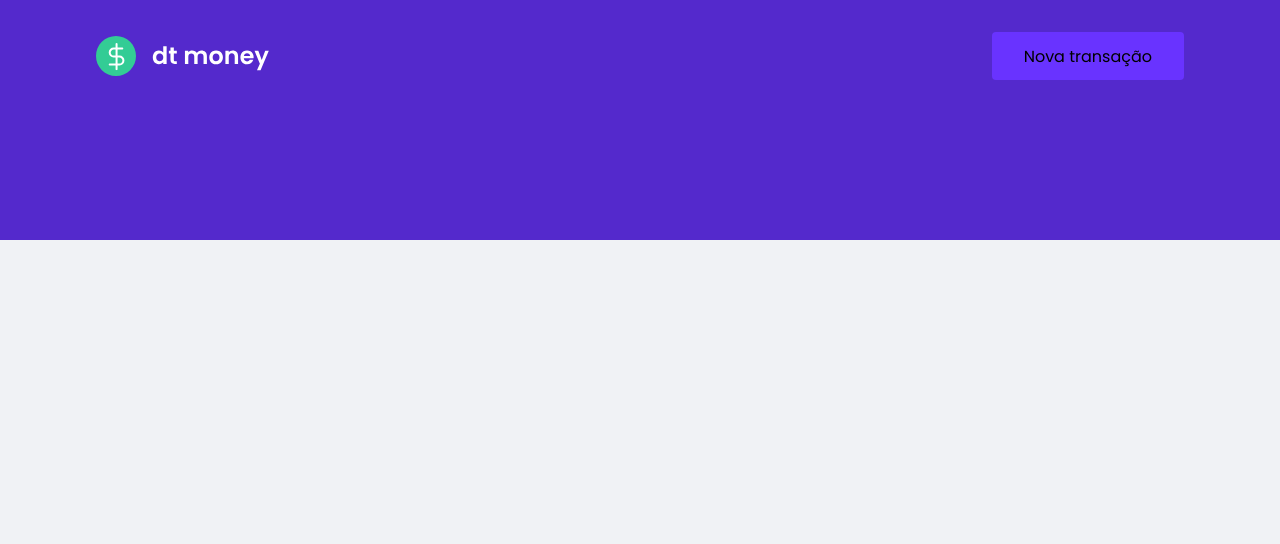
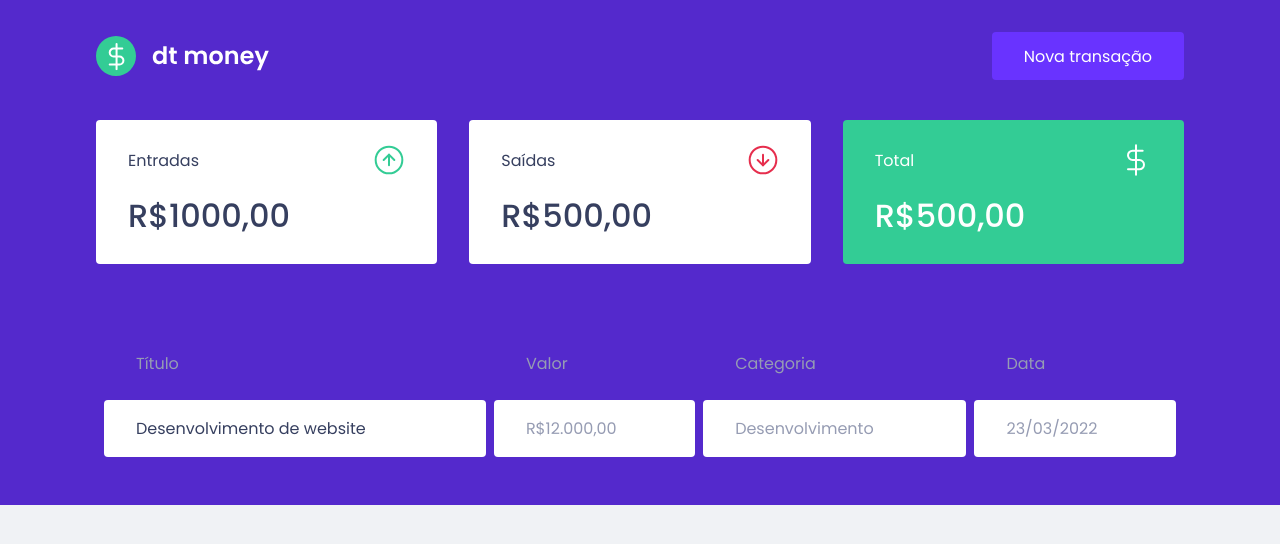
Before and after one commit to diogoizele/dtmoney, a React (Create React App) app: page / in a window 1280 px wide. Shown: the top 544 px of the page. Built offline with nearby package versions, Linux system fonts and the light colour scheme.

Commit message:
feat(header): adds dashboard component in header

```diff
--- a/src/components/header/header.styles.ts
+++ b/src/components/header/header.styles.ts
@@ -15,7 +15,7 @@
 
   button {
     font-size: 1rem;
-    color: var(--white);
+    color: var(--shape);
     background-color: var(--blue-light);
     border: none;
     padding: 0 2rem;
--- a/src/components/header/header.tsx
+++ b/src/components/header/header.tsx
@@ -1,4 +1,5 @@
 import logoImg from "assets/logo.svg";
+import { Dashboard } from "components/dashboard/dashboard";
 import { Container, Content } from "./header.styles";
 
 export const Header = () => {
@@ -8,6 +9,7 @@
         <img src={logoImg} alt="dt money" />
         <button type="button">Nova transação</button>
       </Content>
+      <Dashboard />
     </Container>
   );
 };
```
